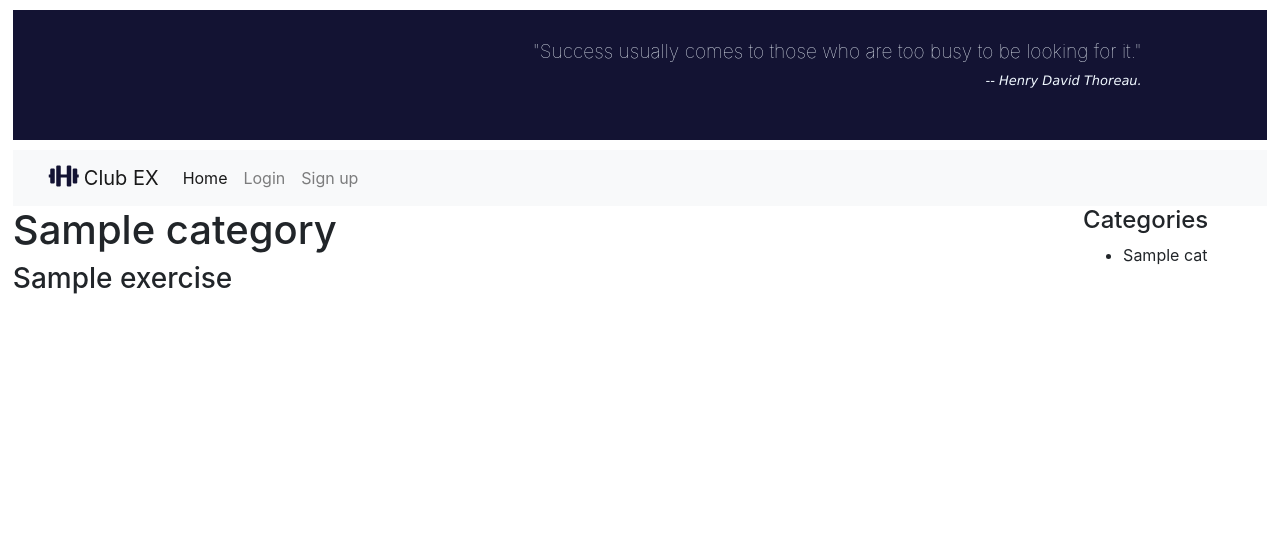
After one commit to LucianEarl/clubEx, a Django app: template gymApp/clubEx/templates/exercise.html in a window 1280 px wide. The commit adds this page. Shown: the top 544 px of the page. Run offline with Django 3.2, Linux system fonts and the light colour scheme; the template is opened without the code that fills it: most values are stand-ins (such as "Sample title", 1, 10 or a date in 2020); some libraries are stand-ins or nearby versions.

Commit message:
added category model and basic html for video page and category page

```diff
--- a/gymApp/Account/models.py
+++ b/gymApp/Account/models.py
@@ -54,6 +54,7 @@ class Account(AbstractBaseUser):
     is_admin = models.BooleanField(default=False)
     is_active = models.BooleanField(default=True)
     is_staff = models.BooleanField(default=False)
+    is_subscribed = models.BooleanField(default=False)
     is_superuser = models.BooleanField(default=False)
     first_name = models.CharField(max_length=30, unique=False)
     last_name = models.CharField(max_length=30, unique=False)
--- a/gymApp/clubEx/templates/base.html
+++ b/gymApp/clubEx/templates/base.html
@@ -39,6 +39,11 @@
                     <li class="nav-item">
                       <a class="nav-link" href="{% url 'user_detail' %}">My Account</a>
                     </li>
+                      {% if user.is_subscribed == True %}
+                      <li class="nav-item">
+                        <a class="nav-link" href="{% url 'videos' %}">Video</a>
+                      </li>
+                      {% endif %}
                     <li class="nav-item">
                       <a class="nav-link" href="{% url 'logout'%}?next={{request.path}}">Logout</a>
                     </li>
--- /dev/null
+++ b/gymApp/clubEx/templates/exercise.html
@@ -0,0 +1,27 @@
+
+{% extends "base.html" %}
+{% load static %}
+
+{% block content %}
+<div class="row">
+    <div class="col-10">
+        {% for exercise in category_exercise %}
+            <h1>{{ exercise.category.category_name}}</h1>
+            <h3>{{ exercise.exercise_name}}</h3>
+        {% endfor %}
+    </div>
+    <div class="col-2">
+        <div class="categTitle">
+            <h4>Categories</h4>
+        </div>
+        <ul>
+            {% for cat in categories %}
+            <li>
+                {{cat.category_name}}
+            </li>
+            {% endfor %}
+        </ul>
+    </div>
+</div>
+
+{% endblock %}
--- a/gymApp/clubEx/urls.py
+++ b/gymApp/clubEx/urls.py
@@ -1,7 +1,7 @@
 from django.contrib.staticfiles.urls import static, staticfiles_urlpatterns
 from django.urls import include, path
 from gymApp import settings
-from .views import home, subscriptions, complete
+from .views import home, subscriptions, complete, videos, category
 from django.contrib import admin
 from account.views import(
     signup_view, user_detail,
@@ -12,6 +12,8 @@ urlpatterns = [
     path('subscribe/', subscriptions, name="subscription"),
     path('signup/', signup_view, name='signup'),
     path('user_detail/', user_detail, name='user_detail'),
+    path('video/', videos, name='videos'),
+    path('category/<int:pk>/', category, name='category')
 ]
 
 urlpatterns += [
--- a/gymApp/gymApp/settings.py
+++ b/gymApp/gymApp/settings.py
@@ -114,6 +114,10 @@ USE_L10N = True
 
 USE_TZ = True
 
+CMS_PERMISSION = True
+
+CMS_PLACEHOLDER_CONF = {}
+
 STRIPE_TEST_PUBLIC_KEY ='pk_test_51HjKsMEh7fsFCPRmVzdBFpqEvXOih6ICBXVTQ9fYriIDkRIr8gmNhAU8zrKp6QCfg7nz8qE3Ee7gy5Ni6cC38U6Q00RoL9O0Zm'
 STRIPE_TEST_SECRET_KEY = 'sk_test_51HjKsMEh7fsFCPRmUxK1q8ME7Kv4GOL4W9vjutKsRzd47nzzVszS04MH7Wa0DyF0ZSHVlkheskdAm44ZndAdXN7P00VIE9Y364'
 STRIPE_LIVE_MODE = False  # Change to True in production
```
Also changed, not shown: gymApp/clubEx/admin.py (+7 -1 lines), gymApp/clubEx/models.py (+18 -0 lines), gymApp/clubEx/templates/video.html (added, +7 -0 lines), gymApp/clubEx/views.py (+10 -1 lines), gymApp/clubEx/migrations/0001_initial.py, gymApp/clubEx/migrations/0002_delete_user.py (deleted), gymApp/clubEx/migrations/0002_exercise.py (added), gymApp/clubEx/migrations/__init__.py (deleted), gymApp/gym.db.
